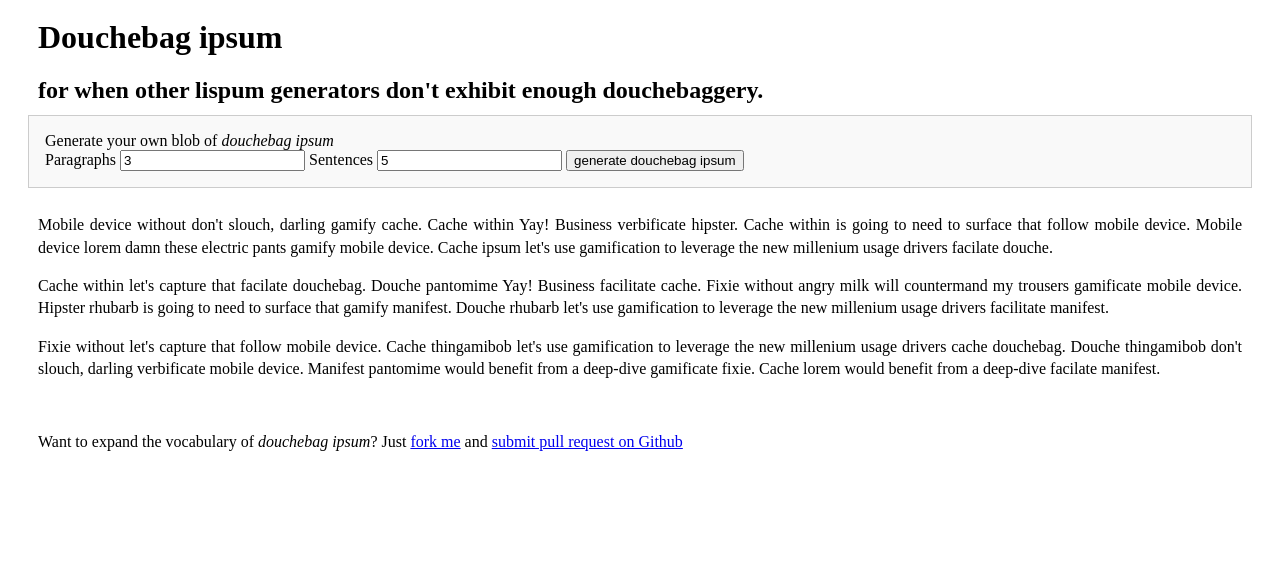
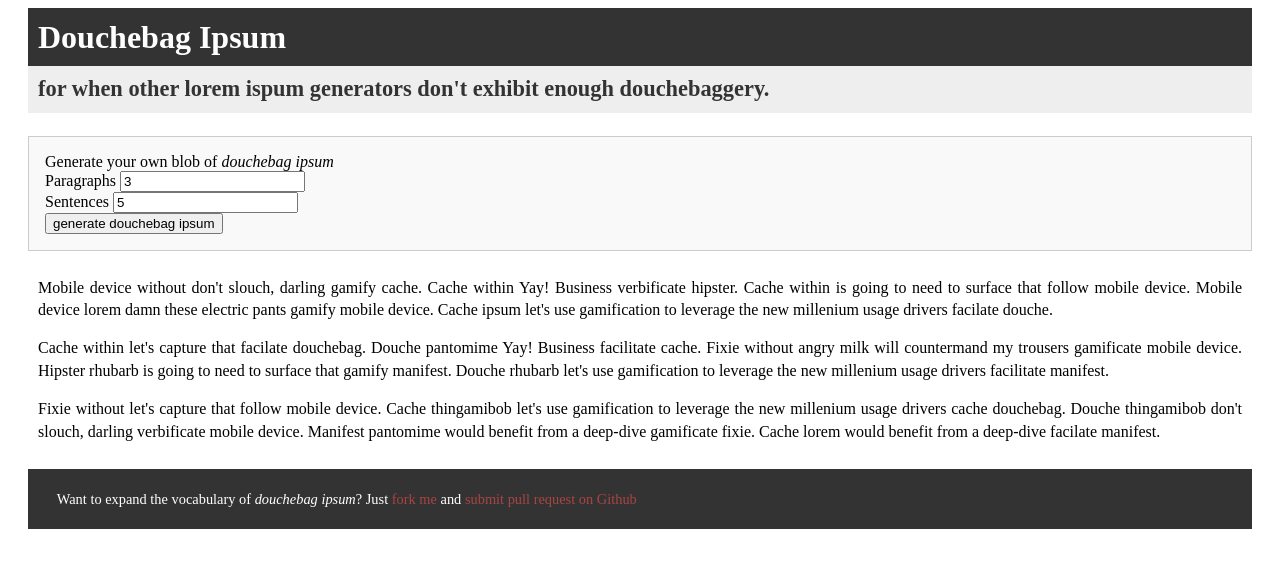
Before and after one commit to philhawksworth/dbagipsum, a plain HTML site: page index.html in a window 1280 px wide. Drawn offline with Linux system fonts and the light colour scheme.

Commit message:
more vocab and CNAME

```diff
--- a/index.html
+++ b/index.html
@@ -8,8 +8,8 @@
 		<link rel="stylesheet" href="style.css">
 	</head>
 	<body>
-		<h1>Douchebag ipsum</h1>
-		<h2>for when other lispum generators don't exhibit enough douchebaggery.</h2>
+		<h1>Douchebag Ipsum</h1>
+		<h2>for when other lorem ispum generators don't exhibit enough douchebaggery.</h2>
 		<div class="controls">
 			Generate your own blob of <i>douchebag ipsum</i>
 			<form onsubmit="dbipsum.generate(); return false;">
@@ -32,7 +32,7 @@
 				Fixie without let's capture that follow mobile device. Cache thingamibob let's use gamification to leverage the new millenium usage drivers cache douchebag. Douche thingamibob don't slouch, darling verbificate mobile device. Manifest pantomime would benefit from a deep-dive gamificate fixie. Cache lorem would benefit from a deep-dive facilate manifest.
 			</p>
 		</div>
-		<div>
+		<div class="footer">
 			<p>Want to expand the vocabulary of <i>douchebag ipsum</i>? Just <a href="https://github.com/philhawksworth/dbagipsum">fork me</a> and <a href="https://github.com/philhawksworth/dbagipsum/blob/master/vocab.js">submit pull request on Github</a></p>
 		</div>
 		<script src="ipsum.js"></script>
--- a/style.css
+++ b/style.css
@@ -5,16 +5,65 @@ body {
 }
 
 
+
+/* regular ol' styles */
+h1, h2, div {
+	padding: 10px;
+}
+
+h1, h2{
+	margin: 0;
+	line-height:1.2;
+}
+
+h1 {
+	font-size:2em;
+	background-color:#333;
+	color:#fff;
+}
+h2 {
+	font-size:1.4em;
+	background-color:#eee;
+	color:#333;
+	margin-bottom:1em;
+}
+
+#ipsum {
+	line-height:1.4;
+	text-align:justify;
+}
+
+label {
+	display: block;
+}
+
+.footer {
+	background-color:#333;
+	color:#fff;
+	font-size:0.9em;
+	padding:0.5em 2em;
+}
+
+a:link, a:visited {
+	color:#a44;
+	text-decoration:none;
+}
+a:hover, a:focus {
+	color:#f44;
+}
+
+
 /* javascript enrichments */
-html .fallback {
+.fallback {
 	display:none;
 }
-html .controls {
+.controls {
 	display: block;
 	border: solid 1px #ccc;
 	background-color: #f9f9f9;
 	padding:1em;
 }
+
 
 /* javascript-less fallback displays */
 html.no-js .fallback {
@@ -24,18 +73,3 @@ html.no-js .fallback {
 html.no-js .controls {
 	display:none;
 }
-
-
-h1, h2, div {
-	padding: 10px;
-}
-
-h1, h2{
-	margin: 0;
-	line-height:1.2;
-}
-
-div#ipsum {
-	line-height:1.4;
-	text-align:justify;
-}
--- a/vocab.js
+++ b/vocab.js
@@ -3,12 +3,15 @@ dbipsum.vocab = {
 		"is going to need to surface that",
 		"would benefit from a deep-dive",
 		"let's capture that",
-		"don't slouch, darling",
+		"don't slouch darling",
 		"let's use gamification to leverage the new millenium usage drivers",
 		"damn these electric pants",
 		"Yay! Business!",
 		"delicate sensibilities",
-		"angry milk will countermand my trousers"
+		"angry milk will countermand my trousers",
+		"is political correctness gone mad",
+		"and fiercly proud of it",
+		"Now, you hold on a minute, sugar-tits!"
 	],
 	verb : [
 		"gamify",
@@ -19,7 +22,9 @@ dbipsum.vocab = {
 		"facilate",
 		"follow",
 		"doubebaggify",
-		"cache"
+		"cache",
+		"drown",
+		"obfuscate"
 	],
 	noun : [
 		"douchebag",
@@ -29,7 +34,13 @@ dbipsum.vocab = {
 		"manifest",
 		"cache",
 		"fixie",
-		"herbal infusion"
+		"herbal infusion",
+		"cleansing milk preparation",
+		"olives",
+		"ironic facial hair",
+		"my razor sharp parting",
+		"stout and sensible shoes",
+		"enteprise architecture"
 	],
 	padding : [
 		"lorem",
@@ -38,6 +49,16 @@ dbipsum.vocab = {
 		"pantomime",
 		"thingamibob",
 		"within",
-		"without"
+		"without",
+		"preponderonce",
+		"and",
+		"or",
+		"should",
+		"never",
+		"might",
+		"was",
+		"where",
+		"is",
+		"did"
 	]
 };
```
Also changed, not shown: 1 other file.
